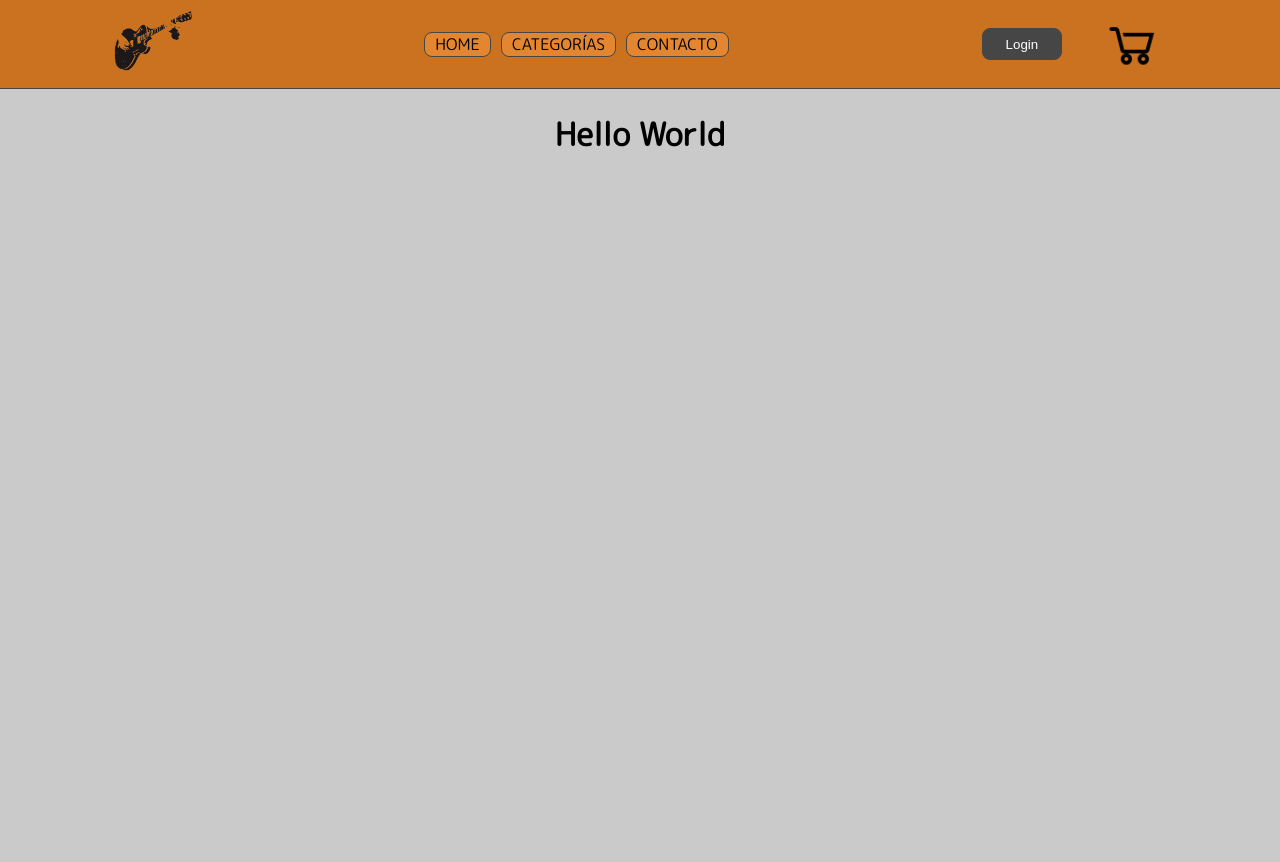
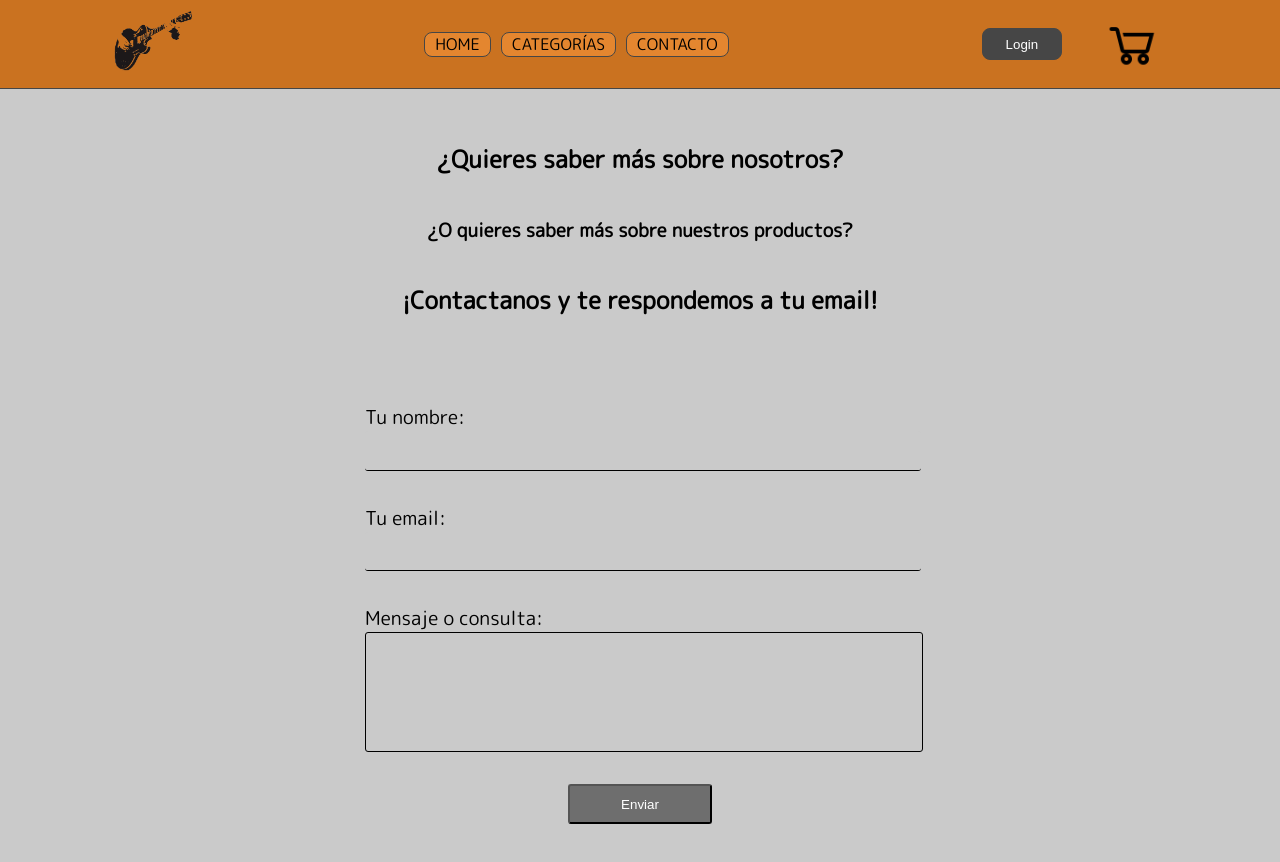
Before and after one commit to pedrolampo/proyecto-react, a React (Create React App) app: page /contact in a window 1280 px wide. Shown: the top 862 px of the page. Before the commit the page ends 800 px from the top, so only its background shows below. Built offline with nearby package versions, Linux system fonts and the light colour scheme.

Commit message:
update: contact is functional

```diff
--- a/src/components/Cart/PurchaseForm.js
+++ b/src/components/Cart/PurchaseForm.js
@@ -2,6 +2,14 @@ import { useContext } from 'react';
 import { ContactContext } from '../../context/Contact';
 import './PurchaseForm.css';
 import { NotificationContext } from '../../context/NotificationContext';
+
+export const emailCheck = (email) => {
+    if (email.length) {
+        if (email.includes('@') && email.includes('.com')) {
+            return true;
+        }
+    }
+};
 
 const PurchaseForm = () => {
     const { setContact, setShowForm, submitError } = useContext(ContactContext);
@@ -10,18 +18,7 @@ const PurchaseForm = () => {
     const submitContactInfo = (e) => {
         e.preventDefault();
         let contactInfo = document.querySelectorAll('.formInput');
-
-        const emailCheck = () => {
-            if (contactInfo[3].value.length) {
-                if (
-                    contactInfo[3].value.includes('@') &&
-                    contactInfo[3].value.includes('.com')
-                ) {
-                    return true;
-                }
-            }
-        };
-        let hasAtSign = emailCheck();
+        let validEmail = emailCheck(contactInfo[3].value);
 
         if (
             contactInfo[0].value.length &&
@@ -29,7 +26,7 @@ const PurchaseForm = () => {
             contactInfo[2].value.length &&
             contactInfo[3].value.length &&
             contactInfo[5].value !== '' &&
-            hasAtSign
+            validEmail
         ) {
             setContact({
                 name: contactInfo[0].value,
--- /dev/null
+++ b/src/components/Contact/Contact.css
@@ -0,0 +1,24 @@
+.contactForm {
+    margin-top: 2rem;
+    width: 1100px;
+    display: flex;
+    flex-direction: column;
+    align-items: center;
+}
+
+.contactForm .contactMessage {
+    width: 100%;
+    height: 7rem;
+    font-size: 1.2rem;
+    padding: 0.2rem;
+    background-color: rgb(202, 202, 202);
+    border: 1px solid black;
+    color: black;
+    border-radius: 3px;
+    resize: none;
+}
+
+.contactForm button:hover {
+    background-color: rgb(70, 70, 70);
+    border: 1px solid black;
+}
--- a/src/components/Contact/Contact.js
+++ b/src/components/Contact/Contact.js
@@ -1,5 +1,70 @@
+import { addDoc, collection } from 'firebase/firestore';
+import { useContext } from 'react/cjs/react.development';
+import { NotificationContext } from '../../context/NotificationContext';
+import { db } from '../../services/Firebase/firebase';
+import { emailCheck } from '../Cart/PurchaseForm';
+import './Contact.css';
+
 const Contact = () => {
-    return <h1>Hello World</h1>;
+    const { setNotification } = useContext(NotificationContext);
+
+    const handleSubmit = (e) => {
+        e.preventDefault();
+
+        const contactInfo = document.querySelectorAll('.contactInfo');
+        let validEmail = emailCheck(contactInfo[1].value);
+
+        if (
+            contactInfo[0].value.length &&
+            contactInfo[1].value.length &&
+            contactInfo[2].value.length &&
+            validEmail
+        ) {
+            const message = {
+                name: contactInfo[0].value,
+                email: contactInfo[1].value,
+                message: contactInfo[2].value,
+            };
+            addDoc(collection(db, 'contact'), message)
+                .then(() => {
+                    setNotification(
+                        'success',
+                        'Gracias por tu mensaje. Recibirás una respuesta dentro de las proximas 24 horas.'
+                    );
+                })
+                .catch((err) => {
+                    console.log(err);
+                })
+                .finally(() => {
+                    setTimeout(() => {
+                        window.location.reload();
+                    }, 1500);
+                });
+        } else
+            setNotification(
+                'error',
+                'Por favor revisa los datos y vuelve a intentarlo.'
+            );
+    };
+
+    return (
+        <div className="contactForm">
+            <h2>¿Quieres saber más sobre nosotros?</h2>
+            <h3>¿O quieres saber más sobre nuestros productos?</h3>
+            <h2>¡Contactanos y te respondemos a tu email!</h2>
+            <form onSubmit={handleSubmit}>
+                <label>Tu nombre:</label>
+                <input className="contactInfo" type="text" />
+                <label>Tu email:</label>
+                <input className="contactInfo" type="text" />
+                <label>Mensaje o consulta:</label>
+                <textarea className="contactMessage contactInfo" />
+                <button className="button" type="submit">
+                    Enviar
+                </button>
+            </form>
+        </div>
+    );
 };
 
 export default Contact;
```
